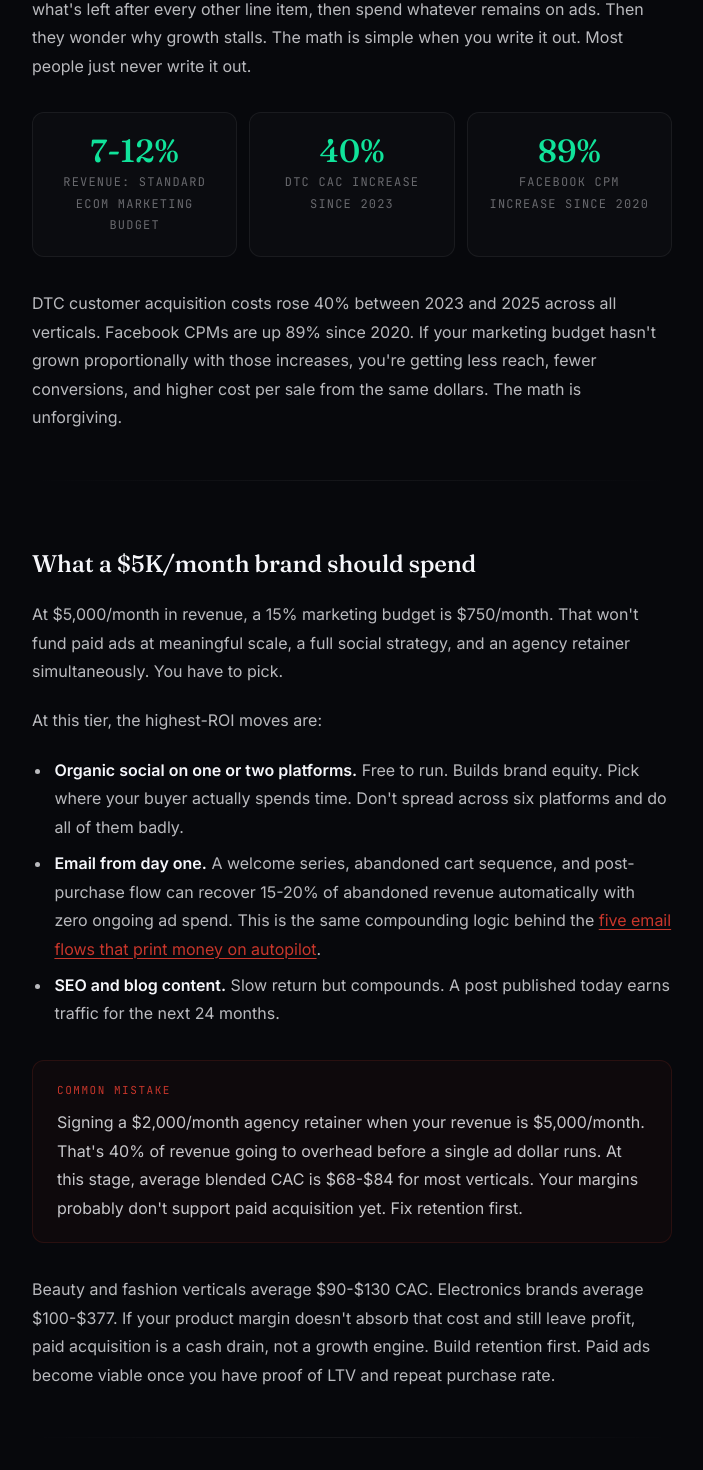
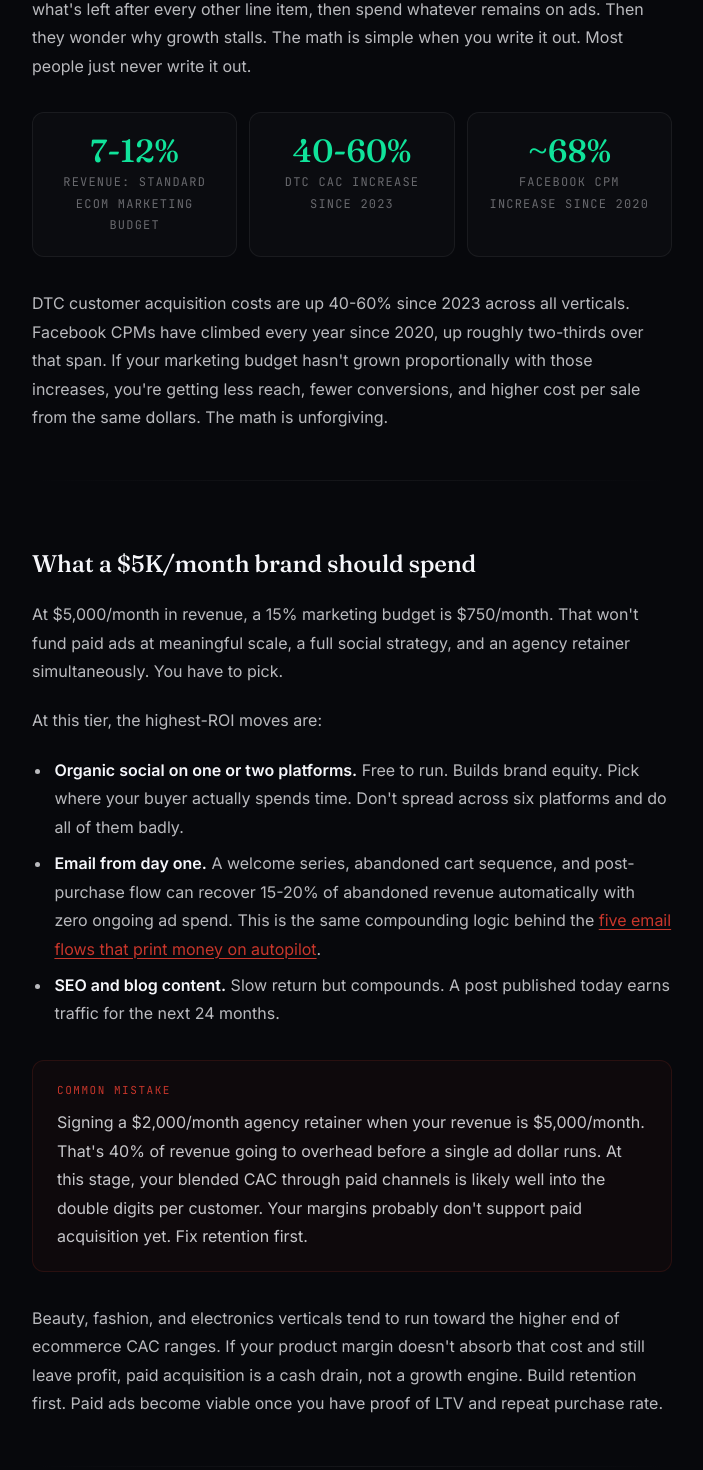
Before and after one commit to dustyboy-23/ventiscale-site, a Next.js app: page /blog/how-much-ecommerce-marketing-budget in a window 1280 px wide. Shown: the part 1978-3448 px from the top of the page, without its empty margins (288-991 px from the left). Built offline with nearby package versions, Linux system fonts and the light colour scheme; no server answers.

Commit message:
Blog sweep 2B: verify-and-fix (batch 2)

```diff
--- a/app/(marketing)/blog/how-much-ecommerce-marketing-budget/page.tsx
+++ b/app/(marketing)/blog/how-much-ecommerce-marketing-budget/page.tsx
@@ -50,7 +50,7 @@ const FAQ_DATA = [
   },
   {
     q: "What is the average customer acquisition cost for ecommerce brands in 2026?",
-    a: "Average blended CAC for ecommerce brands in 2026 is $68-$84, up 40% since 2023. Fashion and beauty verticals average $90-$130. Electronics brands average $100-$377. Rising CAC is why retention channels like email and SMS are becoming the primary focus.",
+    a: "Blended CAC for ecommerce brands varies heavily by vertical, but it's up 40-60% since 2023 across the board. Fashion, beauty, and electronics tend to run well above the blended average. Rising CAC is why retention channels like email and SMS are becoming the primary focus.",
   },
   {
     q: "Is it worth paying a marketing agency retainer for a small ecommerce brand?",
@@ -242,21 +242,22 @@ export default async function Post() {
               <div className="stat-label">Revenue: standard ecom marketing budget</div>
             </div>
             <div className="blog-stat">
-              <div className="stat-number">40%</div>
+              <div className="stat-number">40-60%</div>
               <div className="stat-label">DTC CAC increase since 2023</div>
             </div>
             <div className="blog-stat">
-              <div className="stat-number">89%</div>
+              <div className="stat-number">~68%</div>
               <div className="stat-label">Facebook CPM increase since 2020</div>
             </div>
           </div>
 
           <p>
-            DTC customer acquisition costs rose 40% between 2023 and 2025 across
-            all verticals. Facebook CPMs are up 89% since 2020. If your
-            marketing budget hasn&apos;t grown proportionally with those
-            increases, you&apos;re getting less reach, fewer conversions, and
-            higher cost per sale from the same dollars. The math is unforgiving.
+            DTC customer acquisition costs are up 40-60% since 2023 across
+            all verticals. Facebook CPMs have climbed every year since 2020,
+            up roughly two-thirds over that span. If your marketing budget
+            hasn&apos;t grown proportionally with those increases, you&apos;re
+            getting less reach, fewer conversions, and higher cost per sale
+            from the same dollars. The math is unforgiving.
           </p>
 
           <hr className="blog-divider" />
@@ -298,18 +299,20 @@ export default async function Post() {
             <p>
               Signing a $2,000/month agency retainer when your revenue is
               $5,000/month. That&apos;s 40% of revenue going to overhead before
-              a single ad dollar runs. At this stage, average blended CAC is
-              $68-$84 for most verticals. Your margins probably don&apos;t
-              support paid acquisition yet. Fix retention first.
+              a single ad dollar runs. At this stage, your blended CAC through
+              paid channels is likely well into the double digits per
+              customer. Your margins probably don&apos;t support paid
+              acquisition yet. Fix retention first.
             </p>
           </div>
 
           <p>
-            Beauty and fashion verticals average $90-$130 CAC. Electronics
-            brands average $100-$377. If your product margin doesn&apos;t absorb
-            that cost and still leave profit, paid acquisition is a cash drain,
-            not a growth engine. Build retention first. Paid ads become viable
-            once you have proof of LTV and repeat purchase rate.
+            Beauty, fashion, and electronics verticals tend to run toward the
+            higher end of ecommerce CAC ranges. If your product margin
+            doesn&apos;t absorb that cost and still leave profit, paid
+            acquisition is a cash drain, not a growth engine. Build retention
+            first. Paid ads become viable once you have proof of LTV and
+            repeat purchase rate.
           </p>
 
           <hr className="blog-divider" />
@@ -415,9 +418,10 @@ export default async function Post() {
             Why agency retainers eat your marketing budget alive
           </h2>
           <p>
-            DTC CAC went up 60% between 2023 and 2025. Agency retainers did not
-            go down. You&apos;re paying more to acquire every customer and also
-            paying a fixed monthly overhead fee that has nothing to do with your
+            DTC CAC is up 40-60% since 2023, and has climbed more than 60%
+            over the past five years. Agency retainers did not go down.
+            You&apos;re paying more to acquire every customer and also paying
+            a fixed monthly overhead fee that has nothing to do with your
             results.
           </p>
           <p>
@@ -452,10 +456,10 @@ export default async function Post() {
               >
                 Eightx&apos;s 2026 DTC benchmarks
               </a>
-              , average ecommerce CAC rose 60% since 2023 while agency retainer
-              pricing stayed flat or increased. The spread between what you pay
-              to acquire customers and what you pay to manage that spend is
-              widening every quarter.
+              , average ecommerce CAC has climbed more than 60% over the past
+              five years. Agency retainer pricing hasn&apos;t come down to
+              compensate. The spread between what you pay to acquire customers
+              and what you pay to manage that spend is widening every quarter.
             </p>
           </div>
 
--- a/app/(marketing)/blog/how-to-evaluate-marketing-roi-ecommerce/page.tsx
+++ b/app/(marketing)/blog/how-to-evaluate-marketing-roi-ecommerce/page.tsx
@@ -55,7 +55,7 @@ const FAQ_DATA = [
   },
   {
     q: "What should the payback period be for an ecommerce brand?",
-    a: "Payback period should be under 12 months for a sustainable DTC brand. Under 6 months is healthy and gives you flexibility to reinvest in growth. Over 18 months means you are betting on long-term retention that may not materialize, especially with blended DTC CAC now running $68 to $84 on average and up 40 to 60% since 2023.",
+    a: "Payback period should be under 12 months for a sustainable DTC brand. Under 6 months is healthy and gives you flexibility to reinvest in growth. Over 18 months means you are betting on long-term retention that may not materialize, especially with blended DTC CAC up 40 to 60% since 2023.",
   },
   {
     q: "Why do agencies report ROAS instead of MER?",
@@ -246,9 +246,9 @@ export default async function Post() {
               <div className="stat-label">Meta CPM increase in 2025</div>
             </div>
             <div className="blog-stat">
-              <div className="stat-number">$68–84</div>
+              <div className="stat-number">40-60%</div>
               <div className="stat-label">
-                Average blended ecommerce CAC in 2026
+                Blended DTC CAC increase since 2023
               </div>
             </div>
           </div>
--- a/app/(marketing)/blog/how-to-switch-marketing-agencies/page.tsx
+++ b/app/(marketing)/blog/how-to-switch-marketing-agencies/page.tsx
@@ -284,9 +284,11 @@ export default async function Post() {
             <strong>Email platform.</strong> Confirm the Klaviyo or Mailchimp
             account is registered to your business email, not the
             agency&apos;s. Your email list is your most valuable owned marketing
-            asset. A list of 10,000 engaged subscribers is worth $30,000-$100,000
-            in annual revenue when properly worked. Make sure it&apos;s legally
-            and operationally yours before you start any transition conversation.
+            asset. Ecommerce lists commonly generate somewhere in the range of
+            $10-$50 in annual revenue per engaged subscriber, so a list of even
+            a few thousand names carries real dollar value. Make sure it&apos;s
+            legally and operationally yours before you start any transition
+            conversation.
           </p>
           <p>
             <strong>Analytics and tracking.</strong> Confirm you have GA4 admin
@@ -315,9 +317,9 @@ export default async function Post() {
 
           <div className="blog-stat-row">
             <div className="blog-stat">
-              <div className="stat-number">30%</div>
+              <div className="stat-number">12-18 mo</div>
               <div className="stat-label">
-                of founder time spent managing agencies rather than strategy
+                of institutional knowledge lost with a bad handoff
               </div>
             </div>
             <div className="blog-stat">
@@ -390,10 +392,10 @@ export default async function Post() {
                 target="_blank"
                 rel="noopener noreferrer"
               >
-                Mercer Island Group&apos;s agency transition research
+                Mercer Island Group&apos;s agency transition guide
               </a>
-              , brands that complete a formal knowledge transfer cut new-agency
-              ramp time by 40-60%.
+              , a documented handoff is one of the biggest levers founders
+              have to shorten a new agency&apos;s ramp-up period.
             </p>
           </div>
 
```
